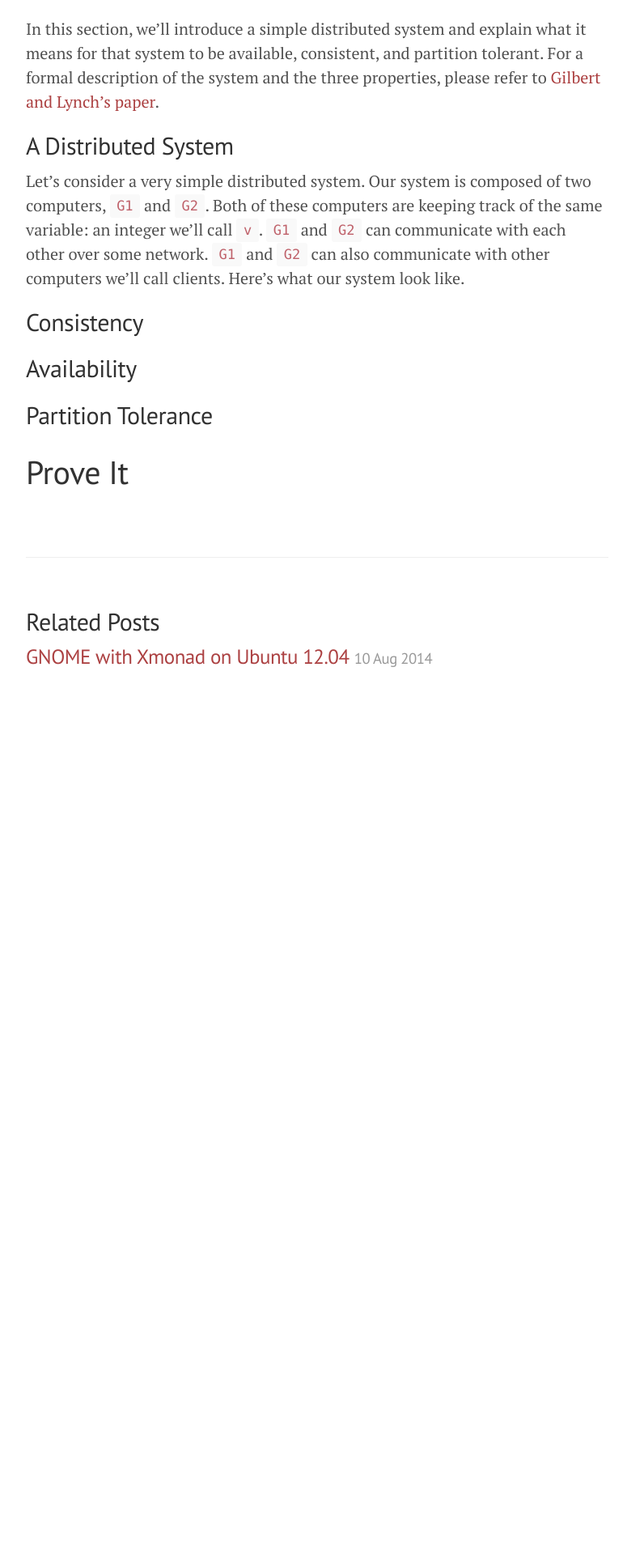
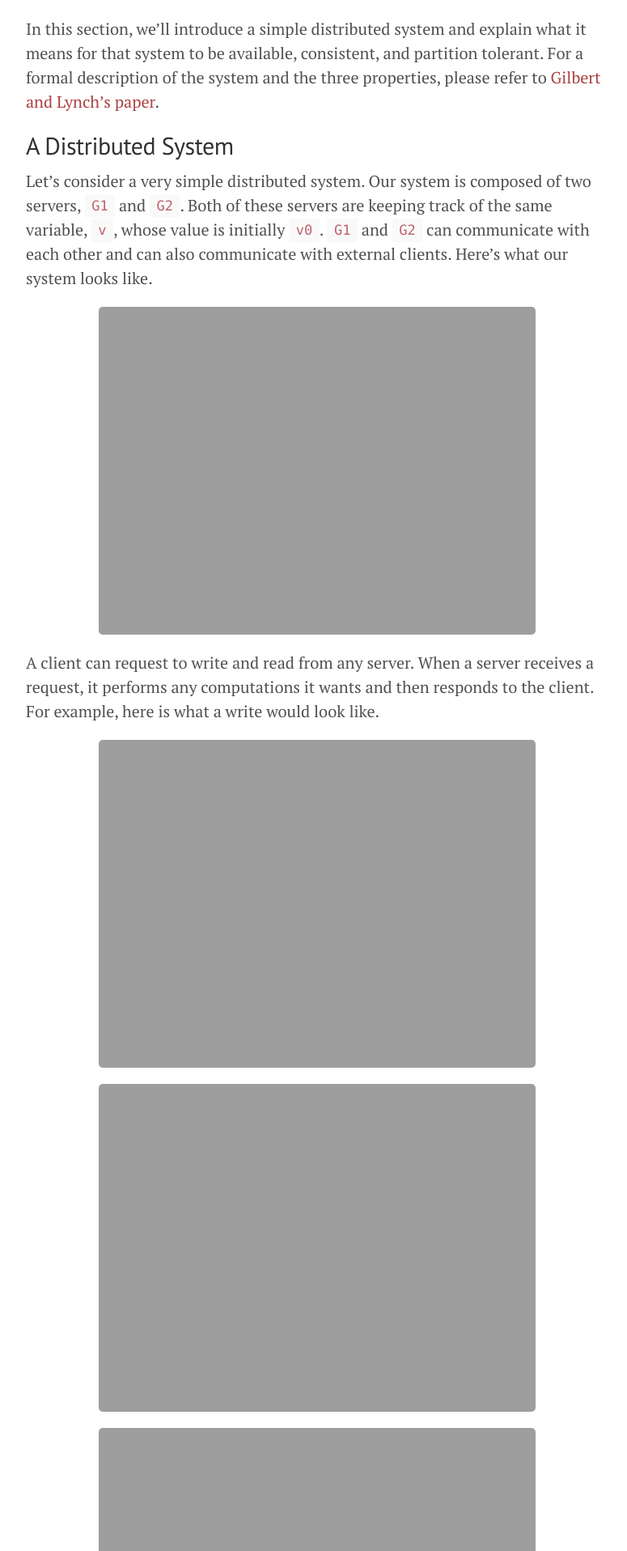
Before and after one commit to mwhittaker/mwhittaker.github.io, a Jekyll site: the page built from _posts/2014-08-16-illustrated-proof-cap-theorem.md, in a window 1280 px wide. Shown: the part 688-2604 px from the top of the page at 81% size, without its empty margins (248-1023 px from the left). Built offline with Jekyll 4.4.1, drawn with Linux system fonts in a browser that asks for light colours; Markdown is read by kramdown in place of the engine named in the settings; before the commit the page ends 1576 px from its top, so only the background shows below that.

Commit message:
Added tikz and fixed assets.

```diff
--- a/_posts/2014-08-16-illustrated-proof-cap-theorem.md
+++ b/_posts/2014-08-16-illustrated-proof-cap-theorem.md
@@ -27,10 +27,25 @@ to [Gilbert and Lynch's paper][paper].
 
 ## A Distributed System ##
 Let's consider a very simple distributed system. Our system is composed of two
-computers, `G1` and `G2`. Both of these computers are keeping track of the same
-variable: an integer we'll call `v`. `G1` and `G2` can communicate with each
-other over some network. `G1` and `G2` can also communicate with other
-computers we'll call clients. Here's what our system look like.
+servers, `G1` and `G2`. Both of these servers are keeping track of the same
+variable, `v`, whose value is initially `v0`. `G1` and `G2` can communicate
+with each other and can also communicate with external clients. Here's
+what our system looks like.
+
+<center>
+<img src="{{site.url}}/assets/cap/cap1.svg" class="three-quarter-image">
+</center>
+
+A client can request to write and read from any server. When a server receives
+a request, it performs any computations it wants and then responds to the
+client. For example, here is what a write would look like.
+
+<center>
+<img src="{{site.url}}/assets/cap/cap2.svg" class="three-quarter-image">
+<img src="{{site.url}}/assets/cap/cap3.svg" class="three-quarter-image">
+<img src="{{site.url}}/assets/cap/cap4.svg" class="three-quarter-image">
+</center>
+
 
 ## Consistency ##
 ## Availability ##
--- a/public/css/custom.css
+++ b/public/css/custom.css
@@ -2,3 +2,7 @@
     max-width:  100%;
     max-height: auto;
 }
+
+.three-quarter-image {
+    width: 75%;
+}
```
Also changed, not shown: _posts/2014-08-10-gnome-with-xmonad.md (+4 -4 lines), assets/xmonad/desktop.png (renamed from assets/2014-08-10-gnome-with-xmonad/desktop.png), assets/xmonad/terminals.png (renamed from assets/2014-08-10-gnome-with-xmonad/terminals.png), 6 other files.
